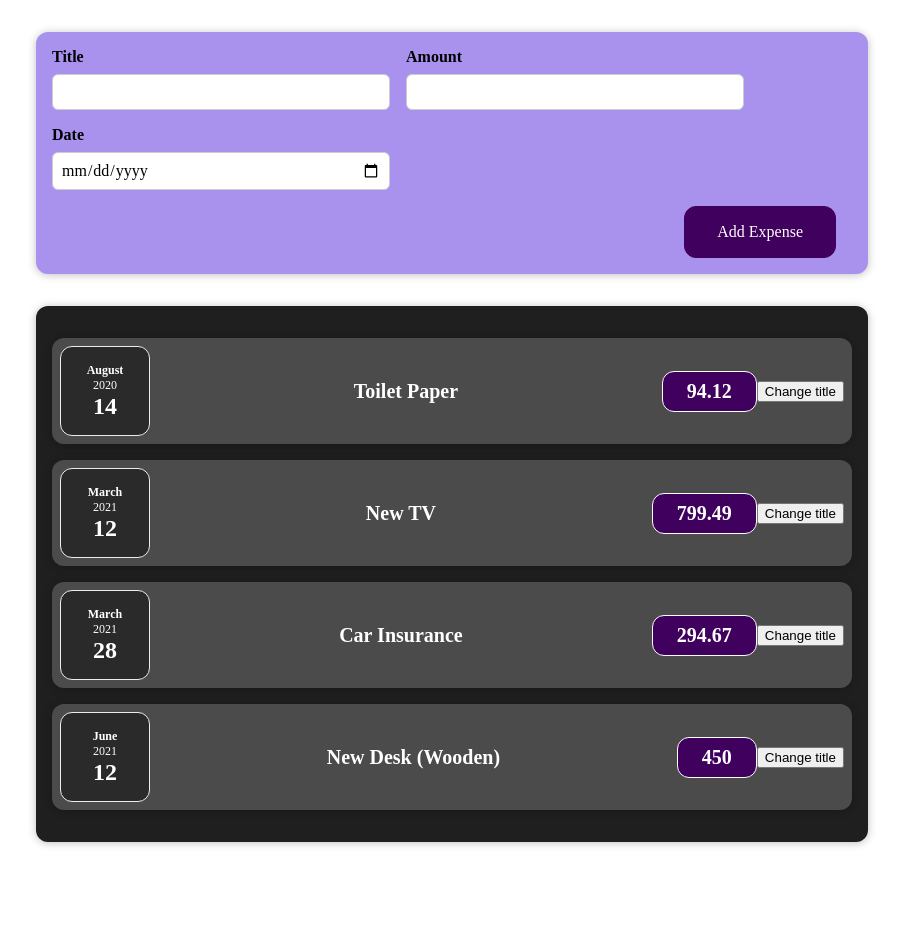
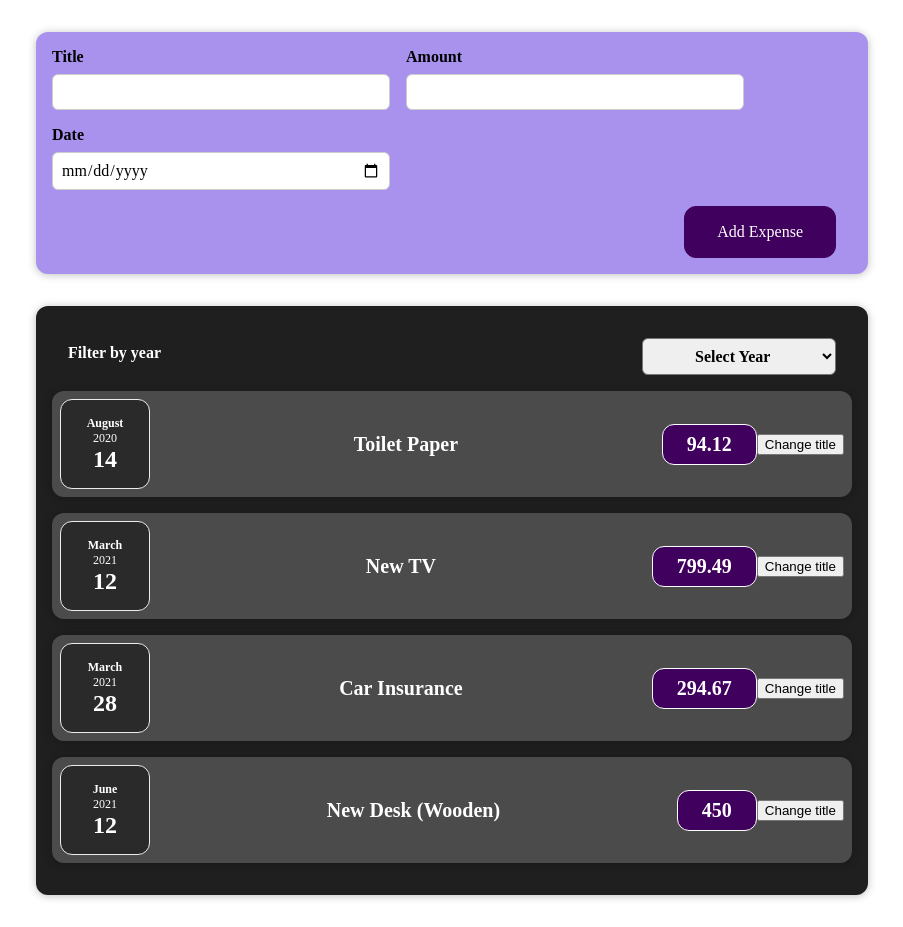
Before and after one commit to 2jiwon/udemy-courses, a React (Create React App) app in the folder react-complete-guide/project01/: page / in a window 1280 px wide. Shown: the whole page, without its empty margins (188-1091 px from the left). Before the commit the page ends 874 px from the top, so only its background shows below. Built offline with nearby package versions, Linux system fonts and the light colour scheme.

Commit message:
과제2 > ExpensesFilter 적용

```diff
--- a/react-complete-guide/project01/src/components/Expenses/Expenses.js
+++ b/react-complete-guide/project01/src/components/Expenses/Expenses.js
@@ -1,12 +1,25 @@
 import './Expenses.css';
 import ExpenseItem from "./ExpenseItem";
 import Card from "../UI/Card";
+import ExpensesFilter from './ExpensesFilter';
+import { useState } from 'react';
 
 const Expenses = (props) => {
+    const [filteredData, setFilteredData] = useState(props.data);
+    const filterSelectHandler = (selectedData) => {
+        setFilteredData(props.data);
+        if (selectedData !== "") {
+            setFilteredData(props.data.filter((d) =>
+                d.date.getFullYear().toString() === selectedData
+            ));
+        }
+    }
+
     return (
         <Card className="expenses">
+            <ExpensesFilter onFilterSelected={filterSelectHandler} />
             {
-                props.data.map((e) =>
+                filteredData.map((e) =>
                     <ExpenseItem title={e.title} amount={e.amount} date={e.date}></ExpenseItem>
                 )
             }
--- /dev/null
+++ b/react-complete-guide/project01/src/components/Expenses/ExpensesFilter.css
@@ -0,0 +1,24 @@
+.expenses-filter {
+  color: white;
+  padding: 0 1rem;
+}
+
+.expenses-filter__control {
+  display: flex;
+  width: 100%;
+  align-items: center;
+  justify-content: space-between;
+  margin: 1rem 0;
+}
+
+.expenses-filter label {
+  font-weight: bold;
+  margin-bottom: 0.5rem;
+}
+
+.expenses-filter select {
+  font: inherit;
+  padding: 0.5rem 3rem;
+  font-weight: bold;
+  border-radius: 6px;
+}
--- /dev/null
+++ b/react-complete-guide/project01/src/components/Expenses/ExpensesFilter.js
@@ -0,0 +1,23 @@
+import './ExpensesFilter.css';
+
+const ExpensesFilter = (props) => {
+    const selectHandler = (event) => {
+        props.onFilterSelected(event.target.value);
+    }
+
+    return (
+        <div className="expenses-filter">
+            <div className="expenses-filter__control">
+                <label>Filter by year</label>
+                <select onChange={selectHandler}>
+                    <option value="">Select Year</option>
+                    <option value="2022">2022</option>
+                    <option value="2021">2021</option>
+                    <option value="2020">2020</option>
+                    <option value="2019">2019</option>
+                </select>
+            </div>
+        </div>
+    );
+}
+export default ExpensesFilter;
```
